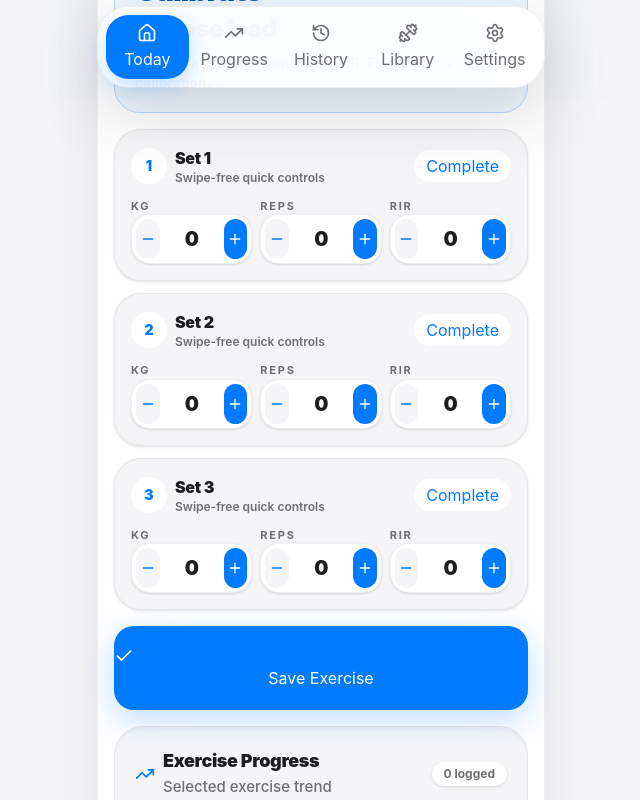
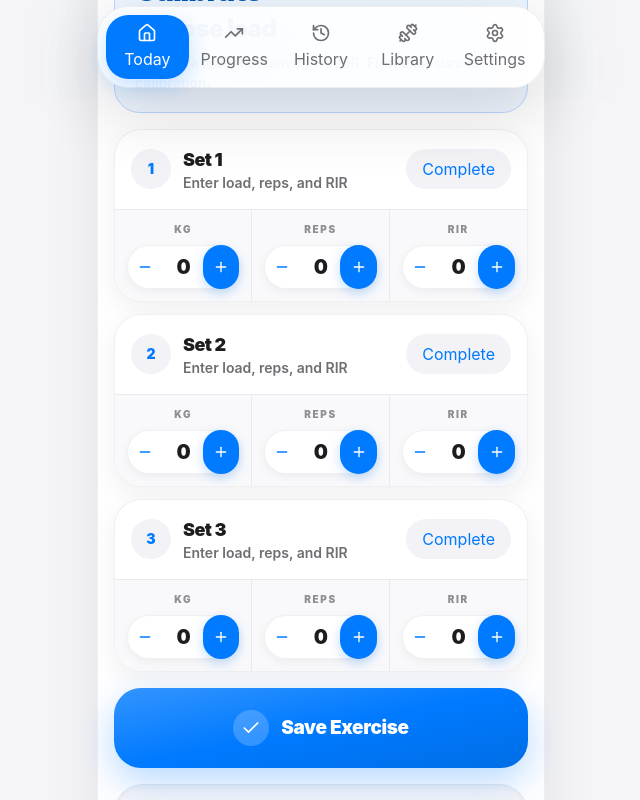
Before and after one commit to kg4t9rd9s8-blip/hypertrophy-app, a React (Vite) app: page / in a window 1280 px wide. Shown: the part 700-1500 px from the top of the page, without its empty margins (319-959 px from the left). Built offline with nearby package versions, Linux system fonts and the light colour scheme.

Commit message:
Clean up set cards and save button

```diff
--- a/src/App.jsx
+++ b/src/App.jsx
@@ -175,15 +175,38 @@ function formatTime(seconds) {
 
 function Stepper({ value, setValue, step = 1, min = 0, suffix = "" }) {
   const n = Number(value) || 0;
+
   return (
-    <div className="flex items-center justify-between rounded-[1.2rem] border border-black/[0.06] bg-white p-1 shadow-sm">
-      <button className="flex h-10 w-10 items-center justify-center rounded-full bg-[#F5F5F7] text-[#007AFF] active:scale-95" onClick={() => { setValue(Math.max(min, roundToIncrement(n - step, step))); haptic(); }}><Minus className="h-4 w-4" /></button>
-      <div className="min-w-16 text-center text-xl font-black tracking-[-0.03em]">{value || 0}{suffix}</div>
-      <button className="flex h-10 w-10 items-center justify-center rounded-full bg-[#007AFF] text-white active:scale-95" onClick={() => { setValue(roundToIncrement(n + step, step)); haptic(); }}><Plus className="h-4 w-4" /></button>
+    <div className="flex h-11 items-center justify-between rounded-full bg-white shadow-[inset_0_0_0_1px_rgba(0,0,0,0.06),0_3px_10px_rgba(0,0,0,0.05)]">
+      <button
+        type="button"
+        className="flex h-11 w-11 items-center justify-center rounded-full text-[#007AFF] transition active:scale-90 active:bg-[#EAF3FF]"
+        onClick={() => {
+          setValue(Math.max(min, roundToIncrement(n - step, step)));
+          haptic();
+        }}
+      >
+        <Minus className="h-4 w-4" />
+      </button>
+
+      <div className="min-w-10 text-center text-[20px] font-black tracking-[-0.04em] text-[#1D1D1F]">
+        {value || 0}
+        {suffix}
+      </div>
+
+      <button
+        type="button"
+        className="flex h-11 w-11 items-center justify-center rounded-full bg-[#007AFF] text-white shadow-[0_4px_12px_rgba(0,122,255,0.24)] transition active:scale-90"
+        onClick={() => {
+          setValue(roundToIncrement(n + step, step));
+          haptic();
+        }}
+      >
+        <Plus className="h-4 w-4" />
+      </button>
     </div>
   );
 }
-
 function TinyMetric({ label, value, icon: Icon }) {
   return (
     <div className={ui.soft + " p-3.5"}>
@@ -381,25 +404,89 @@ export default function HypertrophyTrackerApp() {
   return (
     <div className="space-y-3">
       {setInputs.map((s, i) => (
-          <motion.div layout key={i} className={`rounded-[1.7rem] border p-4 shadow-sm ${s.complete ? "border-[#34C759]/30 bg-[#EDFAF1]" : "border-black/[0.06] bg-[#F5F5F7]"}`}>
-            <div className="mb-3 flex items-center justify-between">
-              <div className="flex items-center gap-2">
-                <div className={`flex h-9 w-9 items-center justify-center rounded-full text-sm font-black ${s.complete ? "bg-[#34C759] text-white" : "bg-white text-[#007AFF]"}`}>{s.complete ? <Check className="h-4 w-4" /> : i + 1}</div>
-                <div><p className="font-black tracking-[-0.02em]">Set {i + 1}</p><p className="text-xs font-semibold text-[#6E6E73]">Swipe-free quick controls</p></div>
+        <motion.div
+          layout
+          key={i}
+          className={`overflow-hidden rounded-[1.7rem] border shadow-[0_8px_24px_rgba(0,0,0,0.055)] transition ${
+            s.complete
+              ? "border-[#34C759]/25 bg-[#F0FBF4]"
+              : "border-black/[0.06] bg-white"
+          }`}
+        >
+          <div className="flex items-center justify-between px-4 pt-4">
+            <div className="flex items-center gap-3">
+              <div
+                className={`flex h-10 w-10 items-center justify-center rounded-full text-sm font-black ${
+                  s.complete
+                    ? "bg-[#34C759] text-white"
+                    : "bg-[#F2F2F7] text-[#007AFF]"
+                }`}
+              >
+                {s.complete ? <Check className="h-4 w-4" /> : i + 1}
               </div>
-              <button className="rounded-full bg-white px-3 py-1 text-xs font-bold text-[#007AFF]" onClick={() => markSetComplete(i)}>Complete</button>
+
+              <div>
+                <p className="text-[18px] font-black tracking-[-0.03em] text-[#1D1D1F]">
+                  Set {i + 1}
+                </p>
+                <p className="text-sm font-semibold text-[#6E6E73]">
+                  {s.complete ? "Completed" : "Enter load, reps, and RIR"}
+                </p>
               </div>
-            <div className="grid grid-cols-3 gap-2">
-              <div><p className={ui.label}>kg</p><Stepper value={s.weight} setValue={(v) => updateSet(i, "weight", v)} step={activeExercise?.increment || 2.5} suffix="" /></div>
-              <div><p className={ui.label}>reps</p><Stepper value={s.reps} setValue={(v) => updateSet(i, "reps", v)} step={1} suffix="" /></div>
-              <div><p className={ui.label}>RIR</p><Stepper value={s.rir} setValue={(v) => updateSet(i, "rir", Math.min(5, v))} step={1} suffix="" /></div>
+            </div>
+
+            <button
+              type="button"
+              onClick={() => markSetComplete(i)}
+              className={`rounded-full px-4 py-2 text-sm font-bold transition active:scale-95 ${
+                s.complete
+                  ? "bg-[#34C759] text-white"
+                  : "bg-[#F2F2F7] text-[#007AFF]"
+              }`}
+            >
+              {s.complete ? "Done" : "Complete"}
+            </button>
+          </div>
+
+          <div className="mt-4 grid grid-cols-3 divide-x divide-black/[0.06] border-t border-black/[0.06] bg-[#F9F9FB]">
+            <div className="space-y-2 p-3">
+              <p className="text-center text-[10px] font-black uppercase tracking-[0.16em] text-[#8E8E93]">
+                kg
+              </p>
+              <Stepper
+                value={s.weight}
+                setValue={(v) => updateSet(i, "weight", v)}
+                step={activeExercise?.increment || 2.5}
+              />
+            </div>
+
+            <div className="space-y-2 p-3">
+              <p className="text-center text-[10px] font-black uppercase tracking-[0.16em] text-[#8E8E93]">
+                reps
+              </p>
+              <Stepper
+                value={s.reps}
+                setValue={(v) => updateSet(i, "reps", v)}
+                step={1}
+              />
+            </div>
+
+            <div className="space-y-2 p-3">
+              <p className="text-center text-[10px] font-black uppercase tracking-[0.16em] text-[#8E8E93]">
+                RIR
+              </p>
+              <Stepper
+                value={s.rir}
+                setValue={(v) => updateSet(i, "rir", Math.min(5, v))}
+                step={1}
+              />
+            </div>
           </div>
         </motion.div>
       ))}
     </div>
   );
 }
-
   function ProgressBlock({ compact = false }) {
     const hasData = progressData.length > 0;
     return (
@@ -515,8 +602,22 @@ export default function HypertrophyTrackerApp() {
           <ExerciseSelector />
           <div className={`rounded-[1.6rem] border p-5 ${recClass(rec?.tone)}`}><div className="flex items-center gap-2"><Target className="h-5 w-5" /><p className="text-sm font-black uppercase tracking-wide">Recommendation</p></div><p className="mt-2 text-3xl font-black leading-tight tracking-[-0.04em]">{rec?.label}</p><p className="mt-1 text-2xl font-black tracking-[-0.03em]">{rec?.weight ? `${rec.weight} kg` : "Choose load"}</p><p className="mt-2 text-sm font-semibold leading-snug opacity-90">{rec?.reason}</p></div>
           <SetCards />
-          <Button onClick={saveSession} className={ui.primary}><Check className="mr-2 h-5 w-5" /> Save Exercise</Button>
-          <ProgressBlock compact />
+<Button
+  onClick={saveSession}
+  className="group relative flex h-20 w-full items-center justify-center overflow-hidden rounded-[1.7rem] bg-[#007AFF] px-6 text-white shadow-[0_14px_36px_rgba(0,122,255,0.28)] transition-all duration-200 hover:bg-[#006FE6] active:scale-[0.985]"
+>
+  <div className="absolute inset-0 bg-gradient-to-br from-white/20 via-transparent to-black/10" />
+
+  <div className="relative flex items-center justify-center gap-3">
+    <div className="flex h-9 w-9 items-center justify-center rounded-full bg-white/20">
+      <Check className="h-5 w-5" />
+    </div>
+
+    <span className="text-[19px] font-black tracking-[-0.02em]">
+      Save Exercise
+    </span>
+  </div>
+</Button>          <ProgressBlock compact />
         </CardContent></Card>
       </div>
     );
```
Lines whose indentation alone changed are shown as unchanged.
